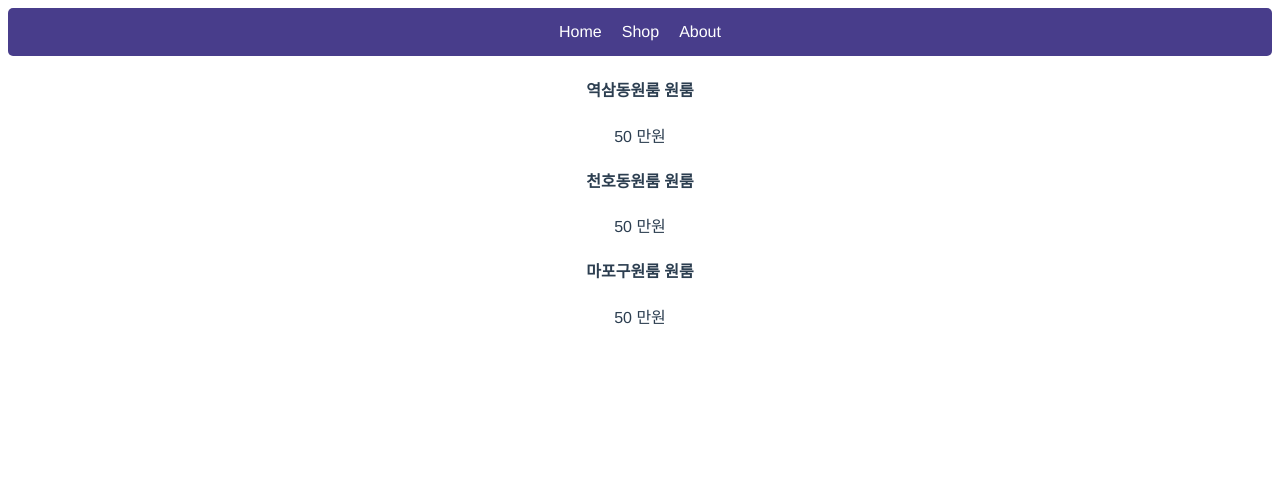
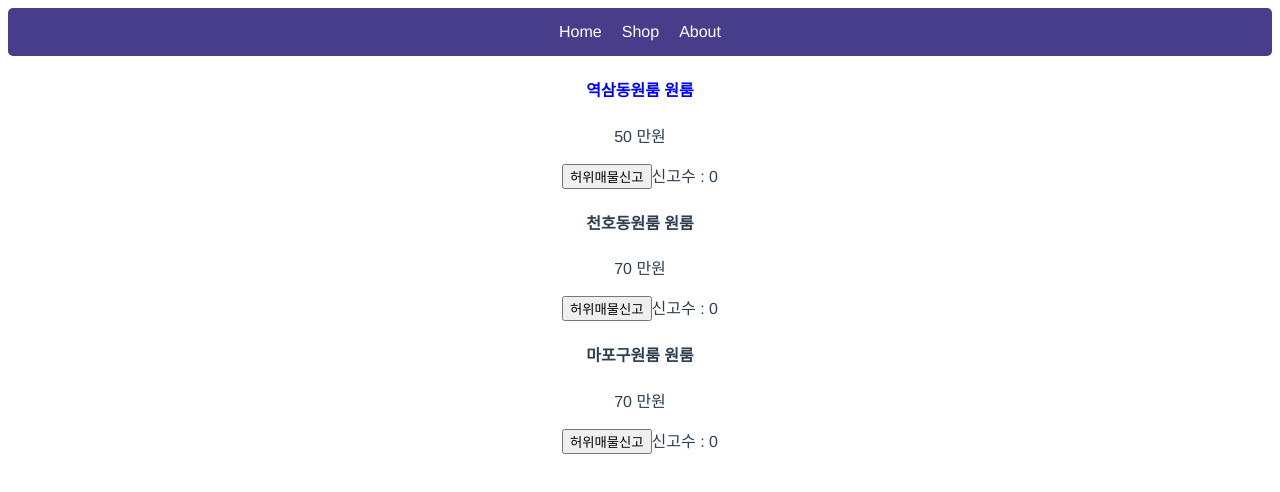
Before and after one commit to WonTaeJang/-, a Vue app in the folder Vue/vuedongsan/: page / in a window 1280 px wide. Shown: the top 492 px of the page. Built offline with nearby package versions, Linux system fonts and the light colour scheme.

Commit message:
이벤트 핸들러 button on-v

```diff
--- a/Vue/vuedongsan/src/App.vue
+++ b/Vue/vuedongsan/src/App.vue
@@ -3,10 +3,29 @@
     <a v-for="(a,i) in 메뉴들" :key="i">{{ a }}</a>
   </div>
 
-  <div v-for="(a,i) in products" :key='i'>
+<!-- 이벤트 핸들러 -->
+  <div>
+    <h4 :style="스타일">{{ products[0] }} 원룸</h4>
+    <p>50 만원</p>
+    <!-- v-on == @ -->
+    <button v-on:click='increase(0)'>허위매물신고</button><span>신고수 : {{신고수[0]}}</span>
+  </div>
+  <div>
+    <h4>{{ products[1] }} 원룸</h4>
+    <p>70 만원</p>
+     <button v-on:click='increase(1)'>허위매물신고</button><span>신고수 : {{신고수[1]}}</span>
+  </div>
+  <div>
+    <h4>{{ products[2] }} 원룸</h4>
+    <p>70 만원</p>
+     <button v-on:click='increase(2)'>허위매물신고</button><span>신고수 : {{신고수[2]}}</span>
+  </div>
+
+<!-- v-for 반복문 -->
+  <!-- <div v-for="(a,i) in products" :key='i'>
     <h4>{{ products[i] }} 원룸</h4>
     <p>50 만원</p>
-  </div>
+  </div> -->
 </template>
 
 <script>
@@ -15,9 +34,15 @@ export default {
   name: 'App',
   data(){
     return {
+      신고수 : [0,0,0],
       메뉴들 : ['Home', 'Shop', 'About'],
       스타일 : 'color : blue',
       products : ['역삼동원룸', '천호동원룸', '마포구원룸']
+    }
+  },
+  methods : {
+    increase(i){
+      this.신고수[i]++;
     }
   },
   components: {
```
